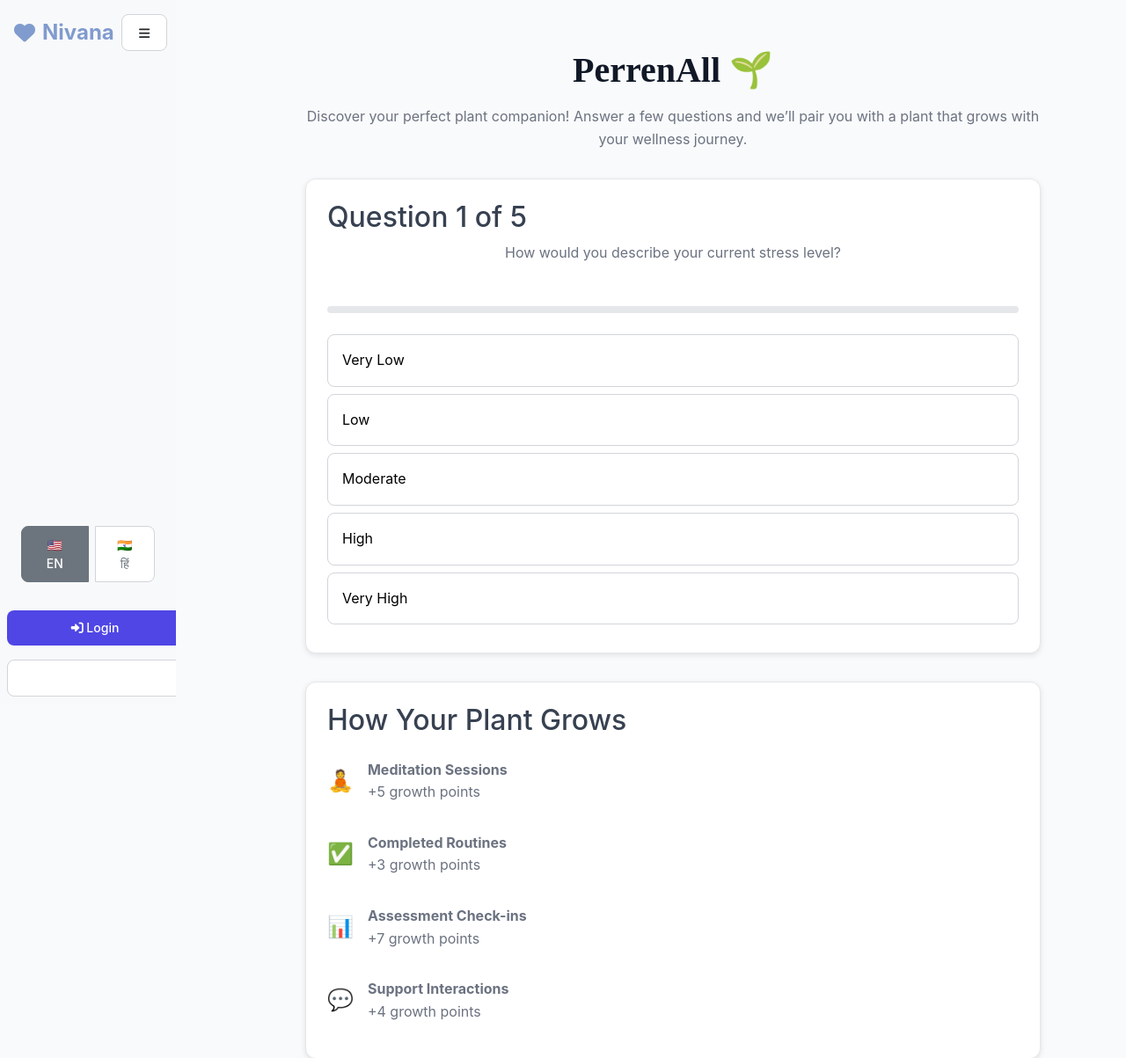
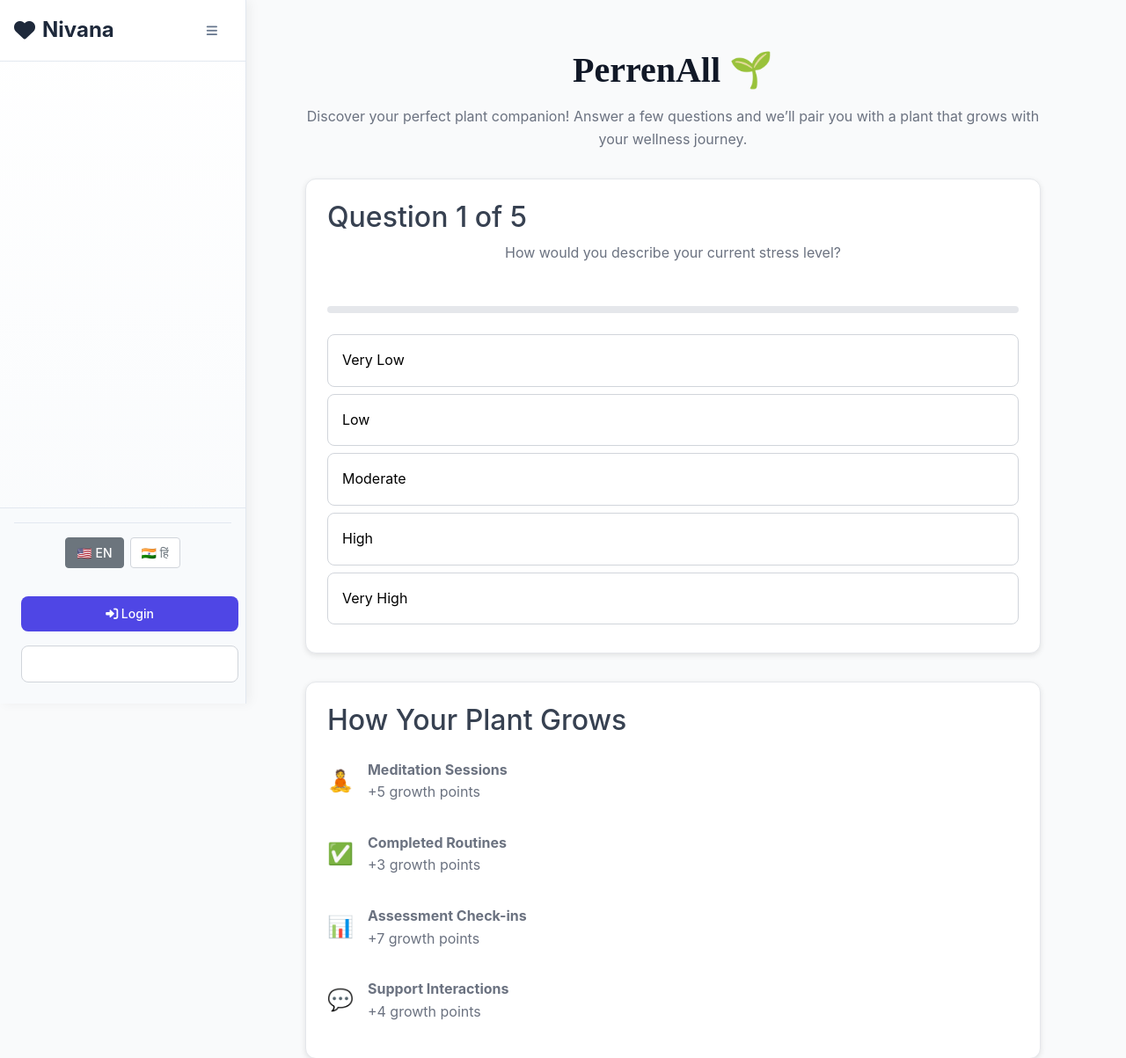
Before and after one commit to SarangRao20/SIH-MentalHealth, a Flask app: template templates/peranalAI.html in a window 1280 px wide. Shown: the top 1203 px of the page at 88% size. Run offline with Flask 3, Linux system fonts and the light colour scheme; the template is opened without the code that fills it, so the values that code supplies are empty; parts of the project's set-up code (start-up, migrations or seed data) failed here and were passed over.

Commit message:
sidebar fix

```diff
--- a/static/css/style.css
+++ b/static/css/style.css
@@ -120,72 +120,274 @@ body.modal-open.fix-scroll { overflow:hidden; }
 
 /* --- Clean Professional Sidebar --- */
 /* Sidebar base */
+/* --- Enhanced Professional Sidebar --- */
+
+/* Sidebar base - Increased width and professional styling */
 .sidebar {
-        height: 100vh; /* full viewport height */
-    overflow-y: auto; /* enable vertical scroll */
-    overflow-x: hidden; /* hide horizontal scroll */
+    height: 100vh;
+    overflow-y: auto;
+    overflow-x: hidden;
     position: fixed;
-    width: 200px;
-    background: #f8f9fa;
-    transition: width 0.3s ease;
+    width: 280px; /* Increased from 200px to 280px */
+    background: linear-gradient(180deg, #ffffff 0%, #f8fafc 100%);
+    border-right: 1px solid #e2e8f0;
+    box-shadow: 4px 0 12px rgba(0, 0, 0, 0.05);
+    transition: width 0.3s cubic-bezier(0.4, 0, 0.2, 1);
+    z-index: 1030;
 }
 
 .sidebar.collapsed {
-    width: 70px;
-    overflow-y: auto;
+    width: 80px; /* Increased from 70px to 80px for better icon spacing */
+}
+
+/* Sidebar header improvements */
+.sidebar .sidebar-header {
+    padding: 1.25rem 1.5rem;
+    border-bottom: 1px solid #e2e8f0;
+    background: #ffffff;
+    position: sticky;
+    top: 0;
+    z-index: 10;
+}
+
+.sidebar .sidebar-header .navbar-brand {
+    font-size: 1.5rem;
+    font-weight: 700;
+    color: #1e293b;
+    text-decoration: none;
+    transition: all 0.3s ease;
+}
+
+.sidebar .sidebar-header .navbar-brand:hover {
+    color: #4f46e5;
+}
+
+.sidebar .sidebar-header .btn-toggle-sidebar {
+    background: transparent;
+    border: none;
+    color: #64748b;
+    padding: 0.5rem;
+    border-radius: 0.375rem;
+    transition: all 0.3s ease;
+}
+
+.sidebar .sidebar-header .btn-toggle-sidebar:hover {
+    background: #f1f5f9;
+    color: #334155;
+}
+
+/* Enhanced menu styling */
+.sidebar .sidebar-menu {
+    padding: 1rem 0;
+}
+
+.sidebar .sidebar-menu ul {
+    list-style: none;
+    padding: 0;
+    margin: 0;
+}
+
+.sidebar .sidebar-menu li {
+    margin: 0.25rem 1rem;
 }
 
 .sidebar .sidebar-menu a {
     display: flex;
     align-items: center;
-    padding: 0.75rem 1rem;
-    color: #333;
+    padding: 0.875rem 1rem;
+    color: #475569;
     text-decoration: none;
-    transition: all 0.3s ease;
-    flex-direction: row; /* row for professional look */
+    border-radius: 0.5rem;
+    font-weight: 500;
+    font-size: 0.95rem;
+    transition: all 0.3s cubic-bezier(0.4, 0, 0.2, 1);
+    position: relative;
+    overflow: hidden;
+}
+
+.sidebar .sidebar-menu a::before {
+    content: '';
+    position: absolute;
+    left: 0;
+    top: 0;
+    height: 100%;
+    width: 0;
+    background: linear-gradient(135deg, #4f46e5, #6366f1);
+    transition: width 0.3s ease;
 }
 
 .sidebar .sidebar-menu a:hover {
-    background: #e9ecef;
-    border-radius: 0.375rem;
+    background: linear-gradient(135deg, #f8fafc, #f1f5f9);
+    color: #1e293b;
+    transform: translateX(2px);
+    box-shadow: 0 2px 8px rgba(0, 0, 0, 0.08);
 }
 
+.sidebar .sidebar-menu a:hover::before {
+    width: 3px;
+}
+
+.sidebar .sidebar-menu a.active {
+    background: linear-gradient(135deg, #eef2ff, #e0e7ff);
+    color: #4f46e5;
+    font-weight: 600;
+}
+
+.sidebar .sidebar-menu a.active::before {
+    width: 3px;
+}
+
+/* Icon styling */
 .sidebar .sidebar-menu a i,
 .sidebar .sidebar-menu a img {
-    margin-right: 10px; /* icon left, label right */
-    font-size: 1.2rem;
+    margin-right: 12px;
+    font-size: 1.1rem;
+    width: 20px;
+    height: 20px;
+    display: flex;
+    align-items: center;
+    justify-content: center;
     transition: all 0.3s ease;
+    flex-shrink: 0;
 }
 
+.sidebar .sidebar-menu a img {
+    border-radius: 2px;
+}
+
+/* Label styling */
+.sidebar .sidebar-menu a span.label {
+    font-size: 0.95rem;
+    line-height: 1.4;
+    opacity: 1;
+    transition: opacity 0.3s ease;
+}
+
+/* Collapsed state */
 .sidebar.collapsed .sidebar-menu a {
     justify-content: center;
-    padding: 0.75rem 0;
-    flex-direction: column;
+    padding: 0.875rem 0.5rem;
+    margin: 0.25rem 0.5rem;
+    position: relative;
 }
 
 .sidebar.collapsed .sidebar-menu a i,
 .sidebar.collapsed .sidebar-menu a img {
     margin: 0;
-    flex-direction: column;
+    font-size: 1.25rem;
 }
 
 .sidebar.collapsed .sidebar-menu a span.label {
-    display: none;
-    flex-direction: column;
+    opacity: 0;
+    position: absolute;
+    left: 70px;
+    background: #1f2937;
+    color: white;
+    padding: 0.5rem 0.75rem;
+    border-radius: 0.375rem;
+    font-size: 0.875rem;
+    white-space: nowrap;
+    pointer-events: none;
+    transform: translateY(-50%);
+    top: 50%;
+    z-index: 1000;
+    box-shadow: 0 4px 12px rgba(0, 0, 0, 0.15);
 }
 
-/* Content shift */
+.sidebar.collapsed .sidebar-menu a:hover span.label {
+    opacity: 1;
+    animation: tooltipFadeIn 0.2s ease-out;
+}
+
+@keyframes tooltipFadeIn {
+    from {
+        opacity: 0;
+        transform: translateY(-50%) translateX(-5px);
+    }
+    to {
+        opacity: 1;
+        transform: translateY(-50%) translateX(0);
+    }
+}
+
+/* Content area adjustment */
 .content {
-    margin-left: 250px;
-    transition: margin-left 0.3s ease;
+    margin-left: 280px; /* Updated to match new sidebar width */
+    transition: margin-left 0.3s cubic-bezier(0.4, 0, 0.2, 1);
 }
 
 .sidebar.collapsed + .content,
 .content.expanded {
-    margin-left: 70px;
+    margin-left: 80px; /* Updated to match collapsed sidebar width */
 }
 
-/* Sidebar footer */
+/* Enhanced scrollbar for sidebar */
+.sidebar::-webkit-scrollbar {
+    width: 6px;
+}
+
+.sidebar::-webkit-scrollbar-track {
+    background: transparent;
+}
+
+.sidebar::-webkit-scrollbar-thumb {
+    background: #cbd5e1;
+    border-radius: 3px;
+    transition: background 0.3s ease;
+}
+
+.sidebar::-webkit-scrollbar-thumb:hover {
+    background: #94a3b8;
+}
+
+/* Sidebar footer improvements */
 .sidebar-footer {
     margin-top: auto;
+    padding: 1rem;
+    border-top: 1px solid #e2e8f0;
+    background: #f8fafc;
 }
+
+/* Language switcher styling in sidebar */
+.sidebar .language-switcher {
+    padding: 0.75rem 1rem;
+    border-top: 1px solid #e2e8f0;
+    background: #f8fafc;
+}
+
+.sidebar .language-switcher .btn-group-sm .btn {
+    padding: 0.375rem 0.75rem;
+    font-size: 0.875rem;
+    border-radius: 0.25rem;
+}
+
+/* Responsive adjustments */
+@media (max-width: 768px) {
+    .sidebar {
+        width: 280px;
+        transform: translateX(-100%);
+        transition: transform 0.3s cubic-bezier(0.4, 0, 0.2, 1);
+    }
+
+    .sidebar.show {
+        transform: translateX(0);
+    }
+
+    .content {
+        margin-left: 0;
+    }
+
+    .sidebar.collapsed + .content,
+    .content.expanded {
+        margin-left: 0;
+    }
+}
+
+/* Professional hover effects */
+.sidebar .sidebar-menu a:hover i {
+    transform: scale(1.1);
+}
+
+.sidebar .sidebar-menu a:active {
+    transform: translateX(1px);
+}
```
